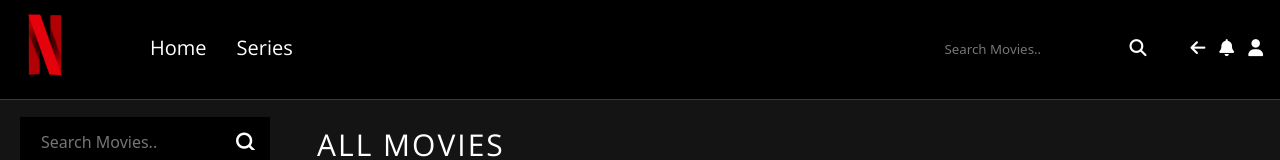
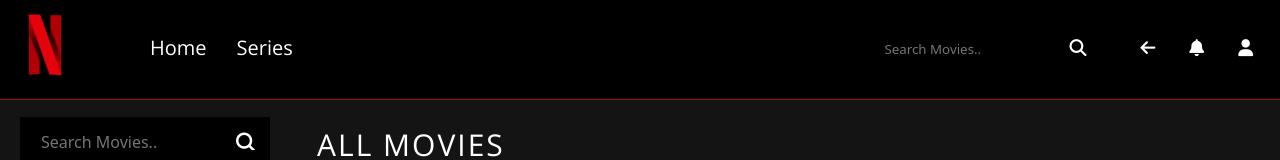
Before and after one commit to sudekesici/film-library, a React (Vite) app: page / in a window 1280 px wide. Shown: the top 160 px of the page. Built offline with nearby package versions, Linux system fonts and the light colour scheme; data requests are answered from the project's data file; sample sign-in values are in the browser's storage.

Commit message:
login islemleri düzeltildi

```diff
--- a/package.json
+++ b/package.json
@@ -15,6 +15,7 @@
     "@fortawesome/react-fontawesome": "^0.2.2",
     "@reduxjs/toolkit": "^2.2.7",
     "axios": "^1.7.5",
+    "firebase": "^10.13.1",
     "json-server": "^1.0.0-beta.2",
     "react": "^18.3.1",
     "react-custom-scrollbars-2": "^4.5.0",
--- a/src/components/Header.jsx
+++ b/src/components/Header.jsx
@@ -10,9 +10,6 @@ function Header({ searchTerm, setSearchTerm }) {
   const dispatch = useDispatch();
 
  const handleLogout = () => {
-  localStorage.removeItem('islogin')
-  localStorage.removeItem('username')
-  localStorage.removeItem('password')
   dispatch(logout());
   navigate('/login');
   window.location.reload();
@@ -42,10 +39,10 @@ function Header({ searchTerm, setSearchTerm }) {
           <a href="" className='headerİcon'><i className='fa fa-search'></i></a>
           </div>
 
-          <div className='icons flexRow' style={{marginLeft:"20px"}}>
-          <a href="#" onClick={handleLogout}><i className="fa-solid fa-arrow-left" style={{ color: "#ffffff" }}></i></a>
-          <a href=""><i className="fa-solid fa-bell" style={{color: "#ffffff"}}></i></a>
-          <a href=""><i className="fa-solid fa-user" style={{color: "#ffffff"}}></i></a>
+          <div className='icons flexRow'>
+          <a href="#" onClick={handleLogout}><i className="fa-solid fa-arrow-left"></i></a>
+          <a href=""><i className="fa-solid fa-bell" ></i></a>
+          <a href=""><i className="fa-solid fa-user"></i></a>
           </div>
         </div>
       </div>
--- a/src/css/header.css
+++ b/src/css/header.css
@@ -51,3 +51,12 @@ header button {
   font-size: 15px;
   font-weight: bold;
 }
+
+.icons{
+  margin-left: 20px;
+}
+
+.icons a{
+  margin: 10px;
+  color: #fff;
+}
--- a/src/redux/usersSlice.jsx
+++ b/src/redux/usersSlice.jsx
@@ -1,5 +1,6 @@
 import { createSlice, createAsyncThunk } from '@reduxjs/toolkit';
 import axios from 'axios';
+
 
 export const fetchUsers = createAsyncThunk(
   'users/fetchUsers',
@@ -35,12 +36,6 @@ export const login = createAsyncThunk(
   }
 );
 
-export const logout = () => (dispatch) => {
-  localStorage.removeItem('isLogin');
-  localStorage.removeItem('username');
-  localStorage.removeItem('password');
-  dispatch({ type: 'users/logout' });
-};
 
 const usersSlice = createSlice({
   name: 'users',
@@ -52,6 +47,9 @@ const usersSlice = createSlice({
   reducers: {
     logout: (state) => {
       state.currentUser = null;
+      localStorage.removeItem('isLogin');
+      localStorage.removeItem('username');
+      localStorage.removeItem('password');
     },
   },
   extraReducers: (builder) => {
@@ -71,4 +69,5 @@ const usersSlice = createSlice({
   },
 });
 
+export const { logout } = usersSlice.actions;
 export default usersSlice.reducer;
```
Also changed, not shown: src/Firebase.jsx (added, +15 -0 lines), 1 other file (tests, documents, lock files or other folders).
